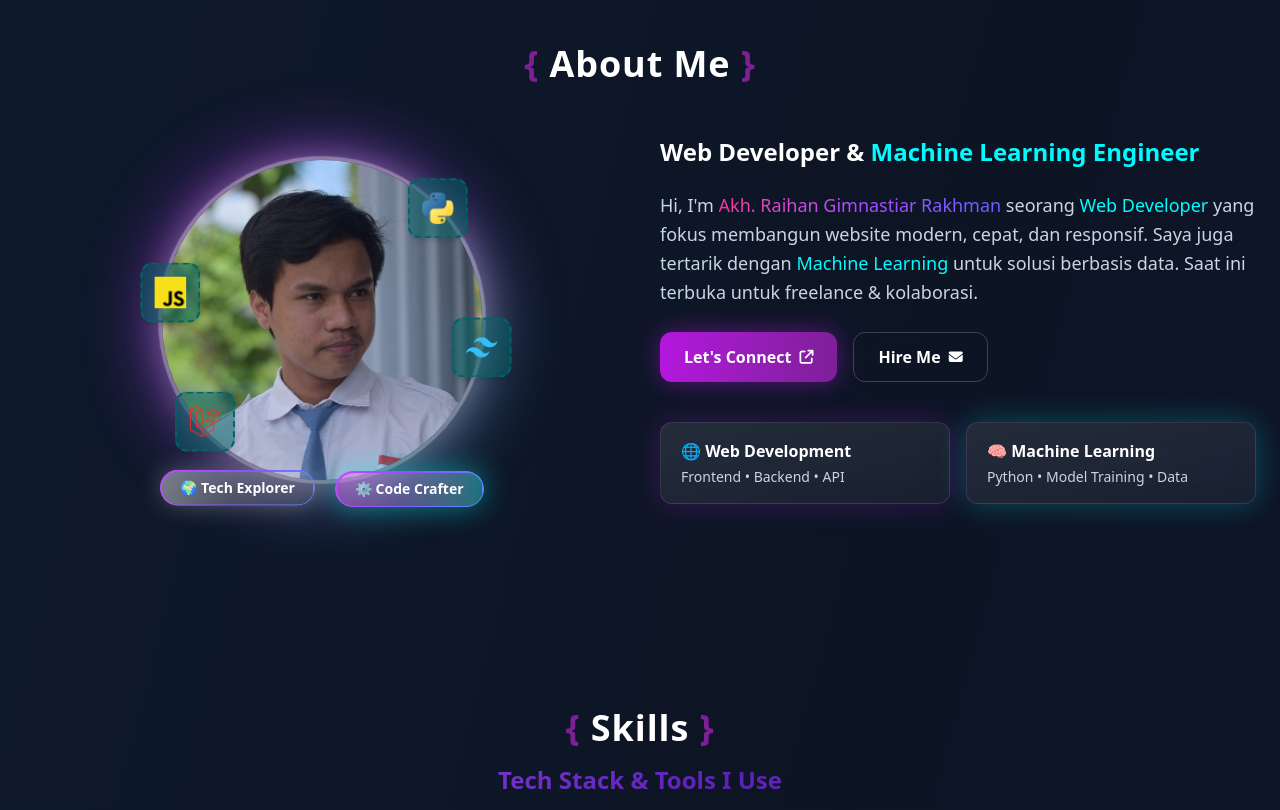
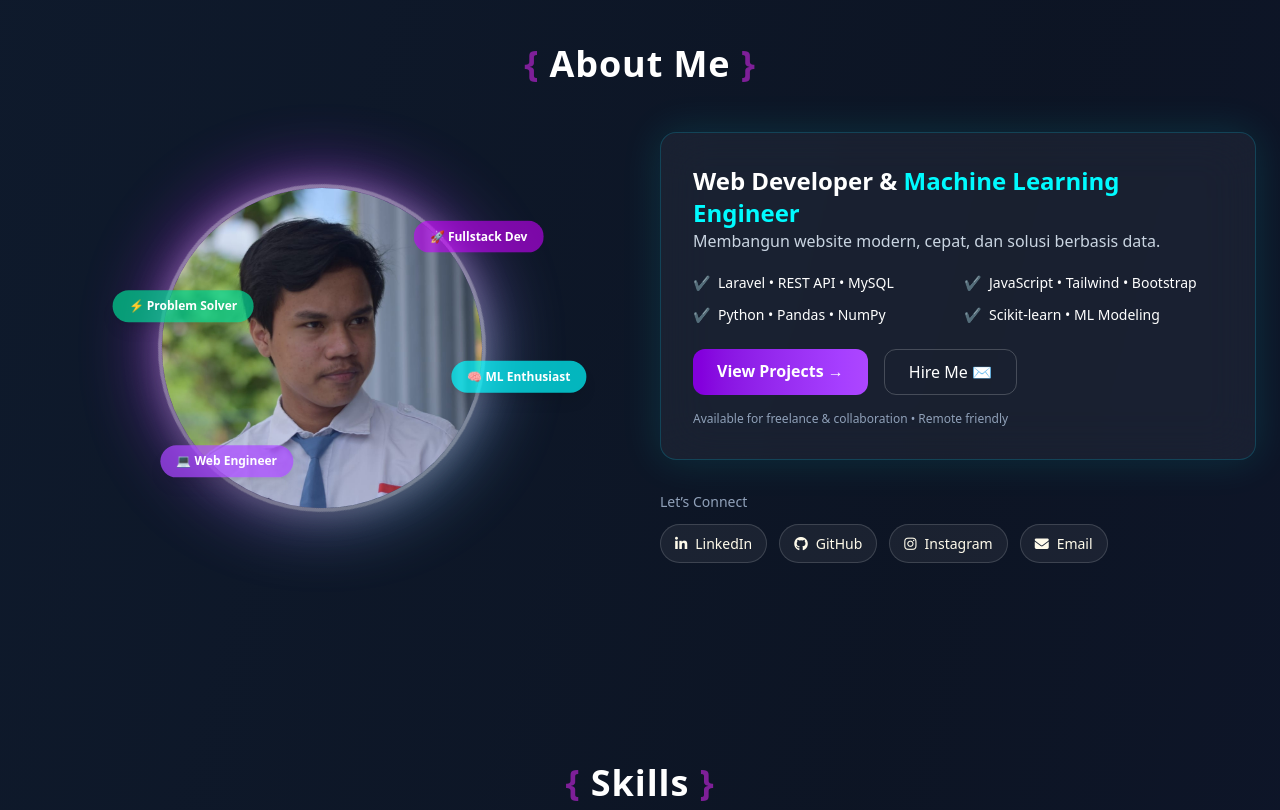
Before and after one commit to Aryhnr/PortofolioNew, a website: page src/index.html in a window 1280 px wide. Shown: the part 840-1650 px from the top of the page. Drawn offline with nearby package versions, Linux system fonts and the light colour scheme.

Commit message:
memperbaiki about me

```diff
--- a/src/index.html
+++ b/src/index.html
@@ -117,7 +117,7 @@
             </div>
 
             <!-- RIGHT: DOWNLOAD CV BUTTON -->
-            <a id="download" href="images/CV Raihan.pdf" download
+            <a id="download" href="images/CV Raihan WebML.pdf" download
               class="px-5 py-2 bg-white text-black rounded-lg font-medium hover:bg-gray-30 transition">
                 Download CV
             </a>
@@ -172,7 +172,7 @@
         <a href="#projects" class="py-2 text-black font-medium">Projects</a>
         <a href="#contact" class="py-2 text-black font-medium">Contact</a>
 
-        <a href="images/CV Raihan.pdf" download
+        <a href="images/CV Raihan WebML.pdf" download
           class="mt-3 px-6 py-4 bg-black text-white text-center rounded-xl shadow hover:bg-gray-800 transition">
           Download CV
         </a>
@@ -286,140 +286,146 @@
 
                 <!-- FOTO -->
                 <img src="images/gambar1.jpeg"
-                    class="about-photo w-60 h-60 md:w-80 md:h-80 rounded-full object-cover relative z-10 shadow-xl">
+                    class="about-photo w-60 h-60 md:w-80 md:h-80 rounded-full object-cover relative z-10 shadow-xl ">
 
-                <!-- ICON 1 -->
-                <div class="absolute top-0 left-1/2 h-1/2 -ml-[1.6rem] z-11 origin-bottom rotate-45">
-                    <img src="images/python.png"
-                        class="about-icon w-15 h-15 p-3 object-contain bg-[#006466]/50 border-2 border-dashed border-[#006466] rounded-xl shadow-md -rotate-45">
+                <!-- BADGE 1 -->
+                <div class="absolute top-0 left-1/2 h-1/2 -ml-10 z-20 origin-bottom rotate-50 md:translate-none -translate-x-10"
+                    style="--r: 45deg;">
+                    <div class="badge-icon badge-gradient-border badge-float
+                                px-4 py-2 text-xs font-semibold text-white rounded-full
+                                bg-[#c600fd]/60 -rotate-50"
+                        style="animation-delay: 0s;">
+                        🚀 Fullstack Dev
+                    </div>
+                </div>
+                <div class="absolute top-0 left-1/2 h-1/2 -ml-10 z-20 origin-bottom rotate-100 md:translate-none -translate-x-10">
+                    <div class="badge-float px-4 py-2 text-xs font-semibold text-white rounded-full
+                                bg-[#00fbff]/70 shadow-lg -rotate-100"
+                        style="animation-delay: 1.2s;">
+                        🧠 ML Enthusiast
+                    </div>
                 </div>
 
-                <!-- ICON 2 -->
-                <div class="absolute top-0 left-1/2 h-1/2 -ml-[1.6rem] z-11 origin-bottom rotate-100">
-                    <img src="images/Tailwind.png"
-                        class="about-icon w-15 h-15 p-3 object-contain bg-[#006466]/50 border-2 border-dashed border-[#006466] rounded-xl shadow-md -rotate-100">
+                <div class="absolute top-0 left-1/2 h-1/2 -ml-10 z-20 origin-bottom rotate-225">
+                    <div class="badge-float px-4 py-2 text-xs font-semibold text-white rounded-full
+                                bg-purple-500/70 shadow-lg -rotate-225"
+                        style="animation-delay: 2.4s;">
+                        💻 Web Engineer
+                    </div>
                 </div>
 
-                <!-- ICON 3 -->
-                <div class="absolute top-0 left-1/2 h-1/2 -ml-[1.6rem] z-11 origin-bottom rotate-230">
-                    <img src="images/Laravel.png"
-                        class="about-icon w-15 h-15 p-3 object-contain bg-[#006466]/50 border-2 border-dashed border-[#006466] rounded-xl shadow-md -rotate-230">
+
+                <div class="absolute top-0 left-1/2 h-1/2 -ml-10 z-20 origin-bottom rotate-280">
+                    <div class="badge-float px-4 py-2 text-xs font-semibold text-white rounded-full
+                                bg-emerald-400/70 shadow-lg -rotate-280"
+                        style="animation-delay: 3.6s;">
+                        ⚡ Problem Solver
+                    </div>
                 </div>
 
-                <!-- ICON 4 -->
-                <div class="absolute top-0 left-1/2 h-1/2 -ml-[1.6rem] z-11 origin-bottom rotate-280">
-                    <img src="images/java.png"
-                        class="about-icon w-15 h-15 p-3 object-contain bg-[#006466]/50 border-2 border-dashed border-[#006466] rounded-xl shadow-md -rotate-280">
-                </div>
-                <!-- BADGE WRAPPER -->
-                <div class="absolute bottom-0 mt-5 z-30 w-full flex justify-center gap-5">
-                    <!-- BADGE 1 -->
-                    <div class="badge-float relative px-5 py-2
-                                text-sm font-semibold text-white
-                                flex items-center gap-2
-                                rounded-full
-                                bg-linear-to-r from-white/30 to-white/10
-                                shadow-[0_0_25px_rgba(255,255,255,0.25)]
-                                hover:scale-105 transition
-                                badge-gradient-border">
-                        🌍 Tech Explorer
-                    </div>
-
-                    <!-- BADGE 2 -->
-                    <div class="badge-float delay-200 relative px-5 py-2
-                                text-sm font-semibold text-white
-                                flex items-center gap-2
-                                rounded-full
-                                bg-linear-to-r from-[#c600fd]/40 to-[#00fbff]/40
-                                shadow-[0_0_30px_rgba(0,251,255,0.45)]
-                                hover:scale-105 transition
-                                badge-gradient-border">
-                        ⚙️ Code Crafter
-                    </div>
-                </div>
 
             </div>
 
 
+
             <!-- RIGHT TEXT -->
             <div class="about-text space-y-6 animate-fade-in">
-                <!-- Heading -->
-                <h2 class="text-1xl md:text-2xl font-bold text-white leading-tight">
-                    Web Developer &
-                    <span class="text-[#00fbff]">Machine Learning Engineer</span>
-                </h2>
+                <div class="relative bg-white/5 backdrop-blur-xl
+                            border border-cyan-400/20
+                            rounded-2xl p-6 md:p-8
+                            text-white shadow-[0_0_40px_rgba(0,251,255,0.12)]">
+
+                    <!-- Title -->
+                    <h2 class="text-2xl font-bold">
+                        Web Developer &
+                        <span class="text-[#00fbff] font-extrabold">
+                            Machine Learning Engineer
+                        </span>
+                    </h2>
 
 
-                <!-- Description -->
-                <p class="text-slate-300 text-lg leading-relaxed">
-                    Hi, I'm <span class="text-transparent bg-clip-text bg-linear-to-r from-pink-500 via-purple-500 to-indigo-500">Akh. Raihan Gimnastiar Rakhman</span> seorang <span class="text-[#00fbff] font-medium">Web Developer</span> yang fokus membangun website modern, cepat, dan responsif.
-                    Saya juga tertarik dengan <span class="text-[#00fbff] font-medium">Machine Learning</span> untuk solusi berbasis data.
-                    Saat ini terbuka untuk freelance & kolaborasi.
-                </p>
+                    <!-- Short tagline -->
+                    <p class="text-slate-300 text-sm md:text-base mb-5">
+                        Membangun website modern, cepat, dan solusi berbasis data.
+                    </p>
 
-                <div class="flex gap-4 about-btn">
+                    <!-- Key Skills -->
+                    <div class="grid grid-cols-1 sm:grid-cols-2 gap-3 text-sm">
+                        <div class="flex items-center gap-2">
+                            <span class="text-cyan-400">✔</span>
+                            Laravel • REST API • MySQL
+                        </div>
+                        <div class="flex items-center gap-2">
+                            <span class="text-purple-400">✔</span>
+                            JavaScript • Tailwind • Bootstrap
+                        </div>
+                        <div class="flex items-center gap-2">
+                            <span class="text-emerald-400">✔</span>
+                            Python • Pandas • NumPy
+                        </div>
+                        <div class="flex items-center gap-2">
+                            <span class="text-pink-400">✔</span>
+                            Scikit-learn • ML Modeling
+                        </div>
+                    </div>
 
-                    <a href="https://www.linkedin.com/in/aryhnr"
-                        class="px-6 py-3 rounded-xl
-                        bg-linear-to-r from-[#b317de] to-[#7e1f98]
-                        text-white font-semibold
-                        flex items-center gap-2
-                        shadow-[0_0_25px_rgba(179,23,222,0.45)]
-                        transition-all duration-300
-                        hover:scale-105 hover:shadow-[0_0_40px_rgba(179,23,222,0.7)]">
-                        Let's Connect
-                        <i class="fa-solid fa-arrow-up-right-from-square text-sm"></i>
-                    </a>
+                    <!-- CTA -->
+                    <div class="flex flex-wrap gap-4 mt-6">
+                        <a href="#projects"
+                        class="px-6 py-2.5 rounded-xl bg-linear-to-r
+                                from-purple-700 to-purple-500
+                                text-white font-semibold
+                                hover:scale-105 transition">
+                            View Projects →
+                        </a>
 
-                    <a href="mailto:ytminecraft93@gmail.com"
-                        class="px-6 py-3 rounded-xl
-                        text-white font-semibold
-                        flex items-center gap-2
-                        border border-white/20
-                        backdrop-blur-md
-                        transition-all duration-300
-                        hover:border-[#b317de] hover:shadow-[0_0_25px_rgba(179,23,222,0.4)]">
-                        Hire Me
-                        <i class="fas fa-envelope text-sm"></i>
-                    </a>
+                        <a href="#contact"
+                        class="px-6 py-2.5 rounded-xl
+                                border border-white/20
+                                hover:border-cyan-400/60
+                                transition">
+                            Hire Me ✉️
+                        </a>
+                    </div>
 
+                    <!-- Availability -->
+                    <p class="text-xs text-slate-400 mt-4">
+                        Available for freelance & collaboration • Remote friendly
+                    </p>
                 </div>
 
 
+
                 <!-- Cards -->
-                <div class="grid grid-cols-1 sm:grid-cols-2 gap-4 pt-4">
+                <div class="mt-8">
+                    <p class="text-sm text-slate-400 mb-3">Let’s Connect</p>
 
-                    <!-- Web Dev -->
-                    <div class="px-5 py-4 rounded-xl
-                        bg-linear-to-br from-white/10 to-white/5
-                        border border-white/10
-                        text-white
-                        backdrop-blur-md
-                        shadow-[0_0_30px_rgba(179,23,222,0.25)]
-                        transition duration-300 hover:scale-[1.03] web">
+                    <div class="flex flex-wrap gap-3 text-amber-50">
 
-                        🌐 <span class="font-semibold">Web Development</span>
-                        <p class="text-sm text-slate-300 mt-1">
-                            Frontend • Backend • API
-                        </p>
+                        <a href="https://www.linkedin.com/in/aryhnr/" class="social-pill linkedin flex items-center gap-2">
+                            <i class="fa-brands fa-linkedin-in"></i>
+                            <span>LinkedIn</span>
+                        </a>
+
+                        <a href="https://github.com/Aryhnr" class="social-pill github flex items-center gap-2">
+                            <i class="fa-brands fa-github"></i>
+                            <span>GitHub</span>
+                        </a>
+
+                        <a href="https://www.instagram.com/_aryhnr/" class="social-pill instagram flex items-center gap-2">
+                            <i class="fa-brands fa-instagram"></i>
+                            <span>Instagram</span>
+                        </a>
+
+                        <a href="mailto:ytminecraft93@email.com" class="social-pill email flex items-center gap-2">
+                            <i class="fa-solid fa-envelope"></i>
+                            <span>Email</span>
+                        </a>
+
                     </div>
+                </div>
 
-                    <!-- ML -->
-                    <div class="px-5 py-4 rounded-xl
-                        bg-linear-to-br from-white/10 to-white/5
-                        border border-white/10
-                        text-white
-                        backdrop-blur-md
-                        shadow-[0_0_30px_rgba(0,251,255,0.25)]
-                        transition duration-300 hover:scale-[1.03] web">
 
-                        🧠 <span class="font-semibold">Machine Learning</span>
-                        <p class="text-sm text-slate-300 mt-1">
-                            Python • Model Training • Data
-                        </p>
-                    </div>
-
-                </div>
             </div>
 
         </div>
@@ -932,7 +938,7 @@
                         <i class="fa-solid fa-location-dot"></i>
                     </div>
                     <p class="text-gray-300 leading-relaxed">
-                        DSN Lonpao Dajah, Desa Blaban, Kec. Batumarmar, Kab. Pamekasan
+                        Pemekasan, Jawa timur
                     </p>
                 </div>
 
--- a/src/style.css
+++ b/src/style.css
@@ -52,61 +52,62 @@
   }
 }
 
-.badge-icon {
-  box-shadow: 0 0 18px rgba(0, 251, 255, 0.35);
+@keyframes floatY {
+  0% {
+    transform: translateY(0);
+  }
+  50% {
+    transform: translateY(-12px);
+  }
+  100% {
+    transform: translateY(0);
+  }
 }
 
-
 .badge-float {
-  animation: float 3s ease-in-out infinite;
+  animation: floatY 6s ease-in-out infinite;
+}
+.focus-card:hover {
+  box-shadow: 0 0 60px rgba(0, 251, 255, 0.25);
+}
+.social-pill {
+  padding: 8px 14px;
+  border-radius: 999px;
+  font-size: 14px;
+  background: rgba(255,255,255,0.06);
+  border: 1px solid rgba(255,255,255,0.15);
+  transition: all .25s ease;
 }
 
-.badge-float.delay-200 {
-  animation-delay: 0.2s;
+.social-pill:hover {
+  transform: translateY(-2px);
 }
 
-.badge-gradient-border {
-  position: relative;
-  background-clip: padding-box;
+.linkedin:hover {
+  border-color: #0a66c2;
+  box-shadow: 0 0 18px rgba(10,102,194,.4);
 }
 
-.badge-gradient-border::before {
-  content: "";
-  position: absolute;
-  inset: 0;
-  padding: 1.5px; /* tebal border */
-  border-radius: inherit;
-  background: linear-gradient(135deg, #c600fd, #00fbff);
-  -webkit-mask:
-    linear-gradient(#000 0 0) content-box,
-    linear-gradient(#000 0 0);
-  -webkit-mask-composite: xor;
-          mask-composite: exclude;
-  pointer-events: none;
+.github:hover {
+  border-color: #ffffff80;
 }
 
-/* glossy shine */
-.badge-gradient-border::after {
-  content: "";
-  position: absolute;
-  inset: 0;
-  border-radius: inherit;
-  background: linear-gradient(
-    120deg,
-    rgba(255,255,255,0.35),
-    rgba(255,255,255,0.05),
-    transparent
-  );
-  opacity: 0.6;
-  pointer-events: none;
+.instagram:hover {
+  border-color: #e1306c;
+  box-shadow: 0 0 18px rgba(225,48,108,.35);
 }
 
-@keyframes gradientMove {
-  0% { background-position: 0% 50%; }
-  100% { background-position: 100% 50%; }
+.email:hover {
+  border-color: #00fbff;
+}
+.social-pill i {
+  transition: transform .25s ease, color .25s ease;
 }
 
-.badge-gradient-border::before {
-  background-size: 200% 200%;
-  animation: gradientMove 6s linear infinite;
+.social-pill:hover i {
+  transform: scale(1.1);
 }
+.linkedin:hover i { color: #0a66c2; }
+.github:hover i { color: #ffffff; }
+.instagram:hover i { color: #e1306c; }
+.email:hover i { color: #00fbff; }
```
Also changed, not shown: src/script.js (line endings or trailing spaces), 1 other file.
